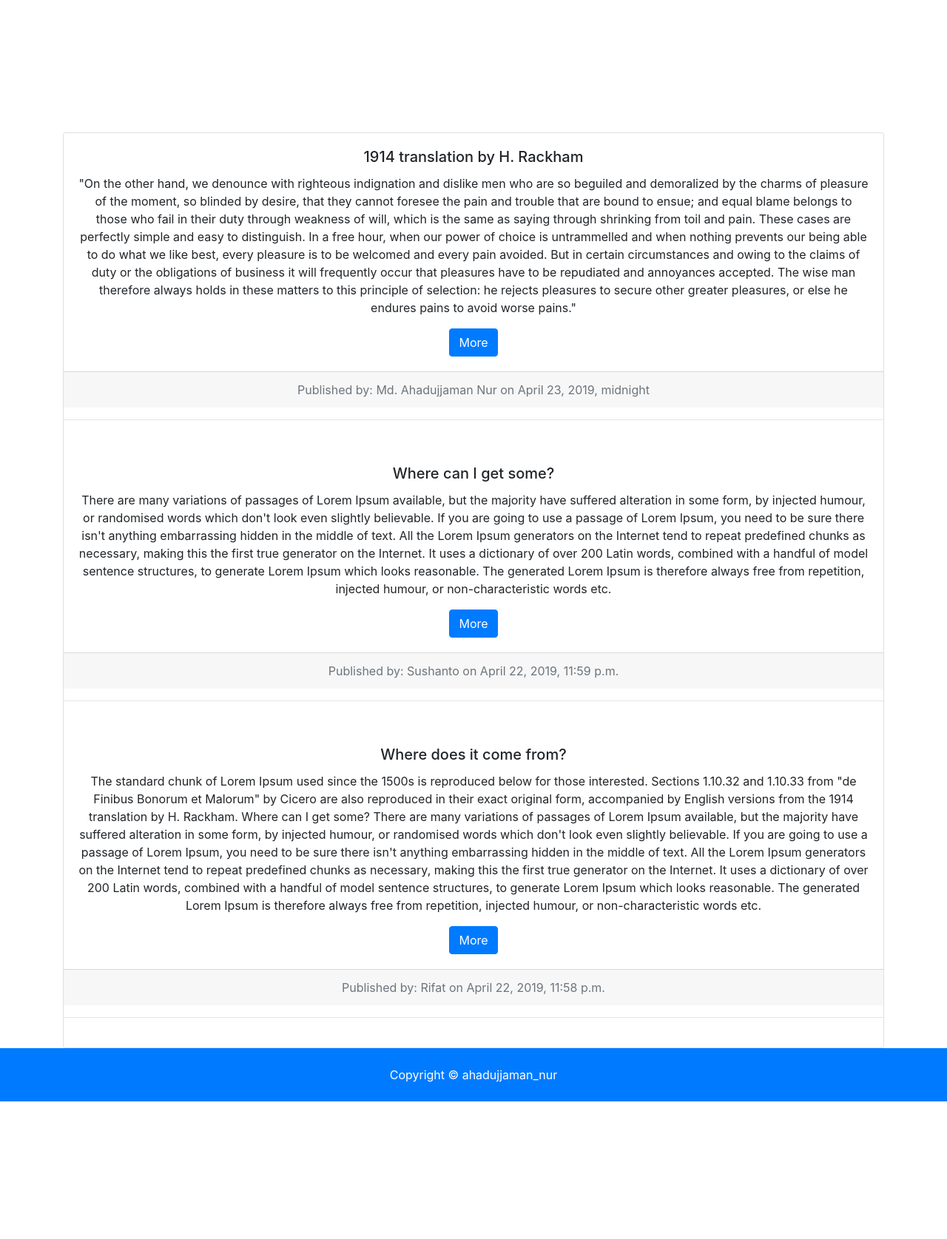
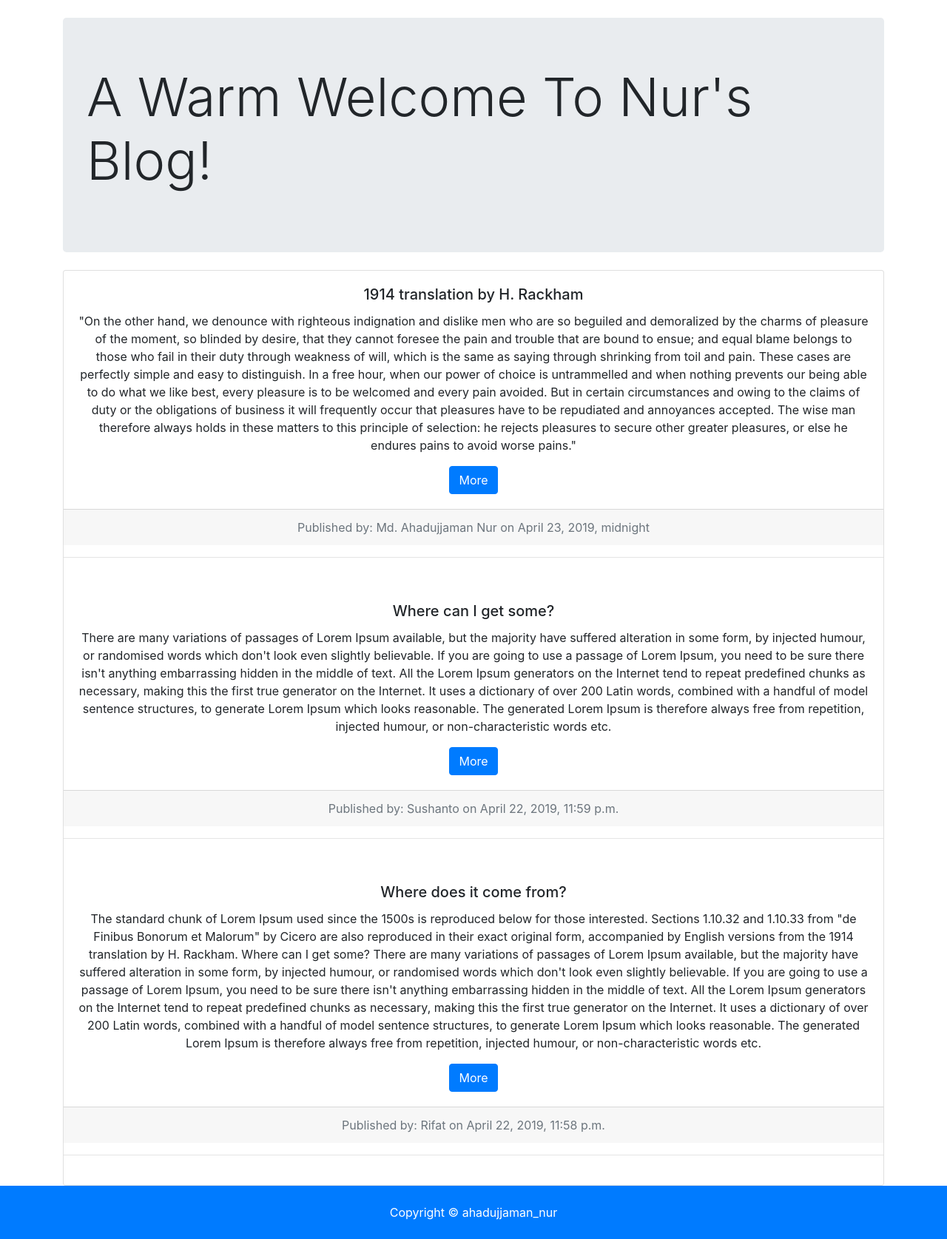
Before and after one commit to ahadnur/nursweb, a Django app: page / in a window 1280 px wide. Shown: the part 112-1787 px from the top of the page at 74% size. Before the commit the page ends 1601 px from the top, so only its background shows below. Run offline with Django 3.2, Linux system fonts and the light colour scheme; data comes from the database, SQL or seed files in the repository; some libraries are stand-ins or nearby versions.

Commit message:
template modified

```diff
--- a/templates/pages/index.html
+++ b/templates/pages/index.html
@@ -3,18 +3,17 @@
 {% block title %} Home{% endblock %}
 
 {% block content %}
-  <section id="showcase-inner" class="py-5 text-white">
   <div class="container">
-        <div class="row text-center">
-          <div class="col-md-12">
-            <h1 class="display-4">Sharing of Ideas and Thoughts</h1>
+     <!-- Jumbotron Header -->
+    <header class="jumbotron my-4">
+      <h1 class="display-3">A Warm Welcome To Nur's Blog!</h1>
       <p class="lead"></p>
+    </header>
   </div>
-        </div>
-      </div>
-    </section>
+
   <!-- Listings -->
   <div class="container">
+      <div class="col-ml-8">
         <div class="card text-center">
           {% if posts %}
             {% for post in posts %}
@@ -34,4 +33,5 @@
           {% endif %}
         </div>
       </div>
+  </div>
 {% endblock %}
```
Also changed, not shown: templates/base.html (line endings or trailing spaces). Lines whose indentation alone changed are shown as unchanged.
